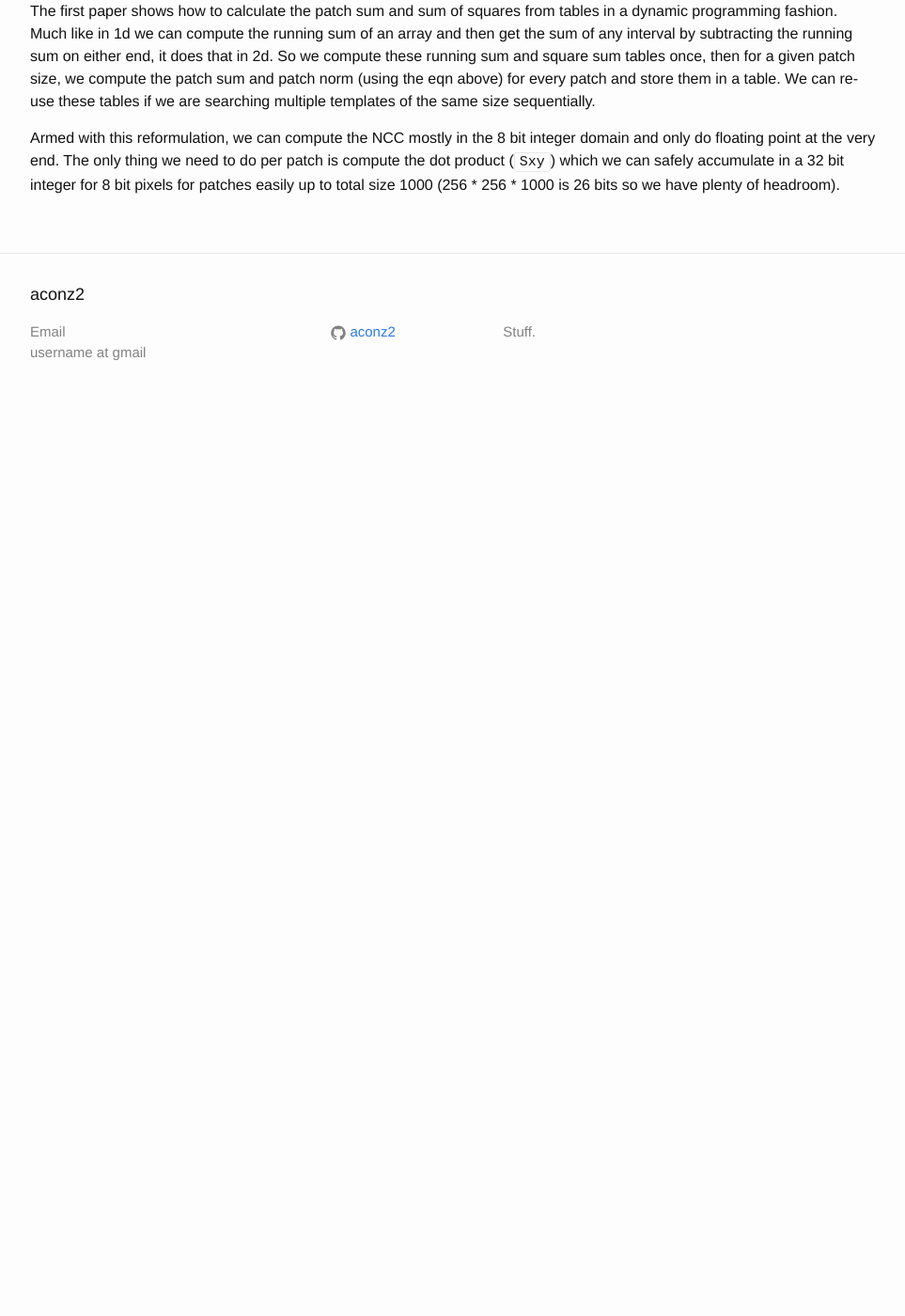
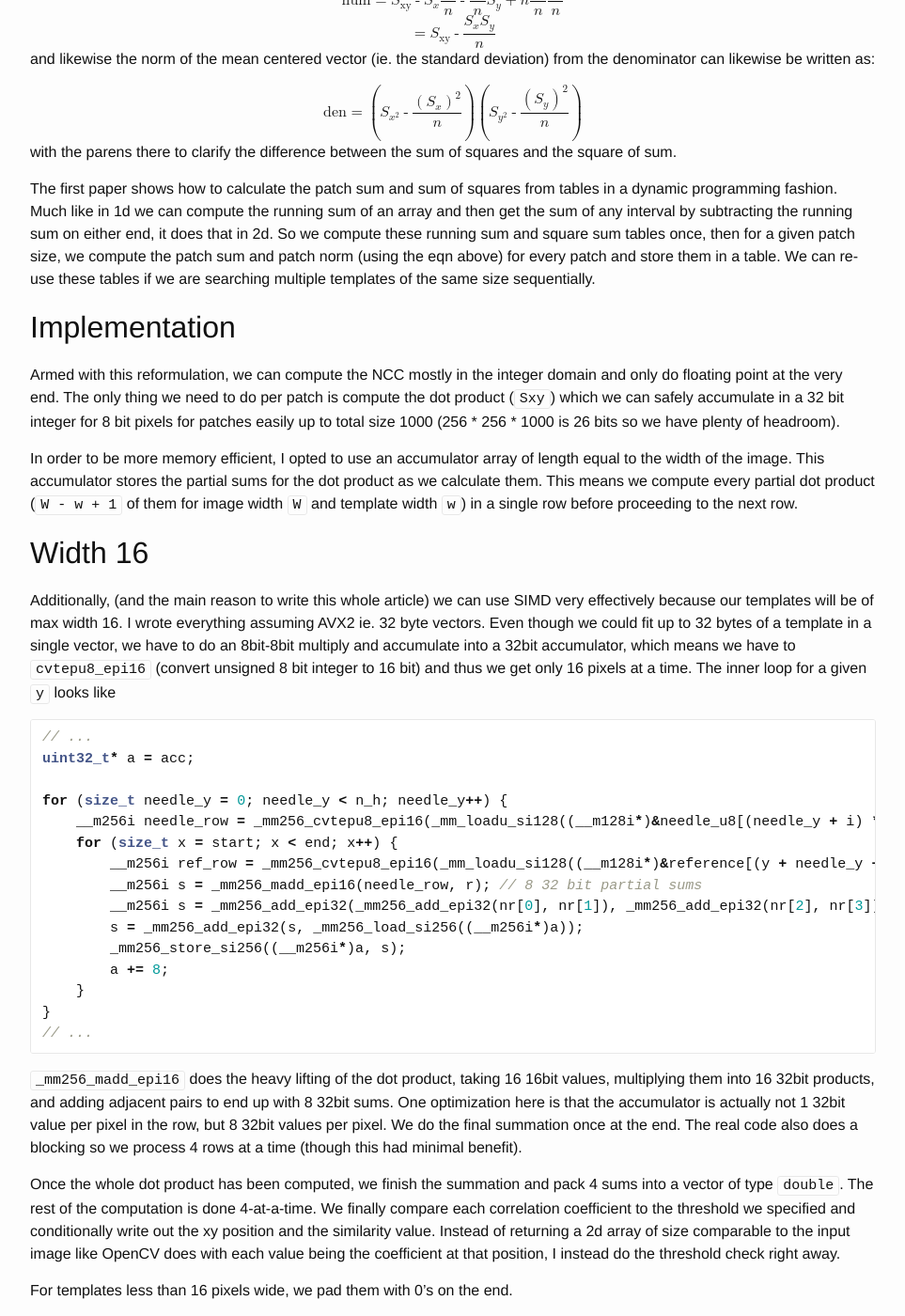
Before and after one commit to aconz2/aconz2.github.io, a Jekyll site: the page built from _posts/2026-04-15-Normalized-Cross-Correlation.md, in a window 1280 px wide and 1400 px high, scrolled down 1953 px. Shown: the whole window at 94% size, without its empty margins (158-1121 px from the left). Built offline with Jekyll 4.4.1, drawn with Linux system fonts in a browser that asks for light colours; before the commit the page ends 2400 px from its top, so only the background shows below that; some of the changed text lies outside the part shown.

Commit message:
ncc post

````diff
--- a/_posts/2026-04-15-Normalized-Cross-Correlation.md
+++ b/_posts/2026-04-15-Normalized-Cross-Correlation.md
@@ -7,9 +7,13 @@ categories:
 
 I spent some time recently on a tool to OCR images which have been rendered (ie. Print To PDF not photographs) with a known font. I call that tool [font-ocr](https://github.com/aconz2/font-ocr) or focr. Some fonts are particularly tricky with the difference between 1 (one) and lowercase l (letter el) like Courier or Courier New. So my approach was to take the known font, render each letter, and compare with the input image.
 
+## Approach 1
+
 My first approach required the user to specify the starting coordinates, font size, line height, and line advance. Then we try rendering each character and comparing the pixelwise sum-of-squares distance and choose the letter that minimizes this distance and add it to our string. We then re-render the entire string with each possible next character and repeat for the whole line. The reason we re-render the entire string is because fonts are complicated and don't just render in an integer NxM perfect pixel rectangle. Rather they get rendered with sub-pixel precision (I think `26.6` fixed point is the standard, so 6 bits of fraction) then rasterized into a pixel grid. By re-rendering the entire string each time, we let the renderer (I use freetype) recreate the process that would have drawn our input image. The subpixel positions come into play in a single line of text from the advance, which is the distance we advance the imaginary pen after each letter. For monospace fonts, this advance is fixed, but for other fonts it is variable per letter (or sometimes per letter combination I think). There's also the possibility of extra kerning (distance between letters) that might be required to accurately reproduce the input, so I built that in because it was necessary in my first test. And it supports font hinting.
 
 While this approach worked and was fast-enough, though algorithmically slow, it worked because the line advance was an integer so the user could specify one number and we can find the start of every line perfectly. However, when I tried it on some other images, they had neither a fixed subpixel line advance nor a fixed integer line advance, but some combination of the two. My best understanding of how this is generated is that something like Microsoft ClearType will snap the y position to an integer sometimes. So I needed another approach which lead me to template matching.
+
+## NCC & Template Matching
 
 Template matching is a common computer vision task to search for a template (the thing we ware searching for) in an image by comparing it against every patch of the same size in that image (see [OpenCV for more](https://docs.opencv.org/4.13.0/d4/dc6/tutorial_py_template_matching.html)). In our case, that means rendering each letter with some number of subpixel-offsets in the x and y direction at a particular font size, then searching for each one in the image. For a typical font of size 12 this might give templates of size approximately 8x12 to 12x15 (not exact) and we don't expect much bigger templates. In a input image of size 816x1056 (8.5in x 11in at 96ppi) that means we have to compare about 100 pixels about 800K times or about 80M operations. And then repeat for every letter at every offset we specify. Because our requirements are fairly narrow, I thought I would try writing a specialized version.
 
@@ -429,4 +435,70 @@ with the parens there to clarify the difference between the sum of squares and t
 
 The first paper shows how to calculate the patch sum and sum of squares from tables in a dynamic programming fashion. Much like in 1d we can compute the running sum of an array and then get the sum of any interval by subtracting the running sum on either end, it does that in 2d. So we compute these running sum and square sum tables once, then for a given patch size, we compute the patch sum and patch norm (using the eqn above) for every patch and store them in a table. We can re-use these tables if we are searching multiple templates of the same size sequentially.
 
-Armed with this reformulation, we can compute the NCC mostly in the 8 bit integer domain and only do floating point at the very end. The only thing we need to do per patch is compute the dot product (`Sxy`) which we can safely accumulate in a 32 bit integer for 8 bit pixels for patches easily up to total size 1000 (256 * 256 * 1000 is 26 bits so we have plenty of headroom).
+## Implementation
+
+Armed with this reformulation, we can compute the NCC mostly in the integer domain and only do floating point at the very end. The only thing we need to do per patch is compute the dot product (`Sxy`) which we can safely accumulate in a 32 bit integer for 8 bit pixels for patches easily up to total size 1000 (256 * 256 * 1000 is 26 bits so we have plenty of headroom).
+
+In order to be more memory efficient, I opted to use an accumulator array of length equal to the width of the image. This accumulator stores the partial sums for the dot product as we calculate them. This means we compute every partial dot product (`W - w + 1` of them for image width `W` and template width `w`) in a single row before proceeding to the next row.
+
+## Width 16
+
+Additionally, (and the main reason to write this whole article) we can use SIMD very effectively because our templates will be of max width 16. I wrote everything assuming AVX2 ie. 32 byte vectors. Even though we could fit up to 32 bytes of a template in a single vector, we have to do an 8bit-8bit multiply and accumulate into a 32bit accumulator, which means we have to `cvtepu8_epi16` (convert unsigned 8 bit integer to 16 bit) and thus we get only 16 pixels at a time. The inner loop for a given `y` looks like
+
+```c
+// ...
+uint32_t* a = acc;
+
+for (size_t needle_y = 0; needle_y < n_h; needle_y++) {
+    __m256i needle_row = _mm256_cvtepu8_epi16(_mm_loadu_si128((__m128i*)&needle_u8[(needle_y + i) * 16]));
+    for (size_t x = start; x < end; x++) {
+        __m256i ref_row = _mm256_cvtepu8_epi16(_mm_loadu_si128((__m128i*)&reference[(y + needle_y + i) * r_w + x]));
+        __m256i s = _mm256_madd_epi16(needle_row, r); // 8 32 bit partial sums
+        __m256i s = _mm256_add_epi32(_mm256_add_epi32(nr[0], nr[1]), _mm256_add_epi32(nr[2], nr[3]));
+        s = _mm256_add_epi32(s, _mm256_load_si256((__m256i*)a));
+        _mm256_store_si256((__m256i*)a, s);
+        a += 8;
+    }
+}
+// ...
+```
+
+`_mm256_madd_epi16` does the heavy lifting of the dot product, taking 16 16bit values, multiplying them into 16 32bit products, and adding adjacent pairs to end up with 8 32bit sums. One optimization here is that the accumulator is actually not 1 32bit value per pixel in the row, but 8 32bit values per pixel. We do the final summation once at the end. The real code also does a blocking so we process 4 rows at a time (though this had minimal benefit).
+
+Once the whole dot product has been computed, we finish the summation and pack 4 sums into a vector of type `double`. The rest of the computation is done 4-at-a-time. We finally compare each correlation coefficient to the threshold we specified and conditionally write out the xy position and the similarity value. Instead of returning a 2d array of size comparable to the input image like OpenCV does with each value being the coefficient at that position, I instead do the threshold check right away.
+
+For templates less than 16 pixels wide, we pad them with 0's on the end.
+
+## Width 8
+
+A common width template I was using was also <= 8. Searching with 8 padding 0's on the end would be wasteful. We could also drop down to 16 byte vectors (`xmm`), but I wanted to be more clever. So instead, we pad the template up to 8 wide with 0's, then duplicate each half into a 32 byte vector. We can then proceed as above with accumulating dot products, then a little bit of shuffling the reorder the sums. Graphically, it looks like:
+
+```
+template is of width 6
+zero pad: tttttt00
+duplicate: tttttt00tttttt00
+
+image row: 0123456789abcdefghijklmnopqrstuvwxyz...
+0          tttttt00tttttt00
+1           tttttt00tttttt00
+2            tttttt00tttttt00
+3             tttttt00tttttt00
+4              tttttt00tttttt00
+5               tttttt00tttttt00
+6                tttttt00tttttt00
+7                 tttttt00tttttt00
+-
+8                                 tttttt00tttttt00
+```
+
+So we do 8 shifts of the template. The 9th shift would overlap work we've already done, so we then skip ahead 16. The accumulator (remember each accumulator is really 4 32 bit values) layout looks like:
+
+```
+0000,8888 1111,9999 2222,aaaa 3333,bbbb 4444,cccc 5555,dddd 6666,eeee 7777,ffff
+```
+
+because the first sum is for offset 0 and 8, the second for 1 and 9, etc. A bit of shuffling rearranges them and we can finish up as before. Shuffling isn't strictly necessary but keeps the output identical to the scalar implementation which was useful for checking.
+
+The code is available [here](https://github.com/aconz2/font-ocr) with the good stuff in [ncc.cpp](https://github.com/aconz2/font-ocr/blob/main/src/ncc.cpp). I wrote the driver in Rust and the kernel in C++ mainly because I'm most familiar with SIMD in C/C++ but looking back could have written it all in Rust.
+
+I didn't benchmark against OpenCV or anything. I also didn't compare or consider using a FFT approach.
````
Also changed, not shown: other parts of _posts/2026-04-15-Normalized-Cross-Correlation.md (+2 -0 lines).
